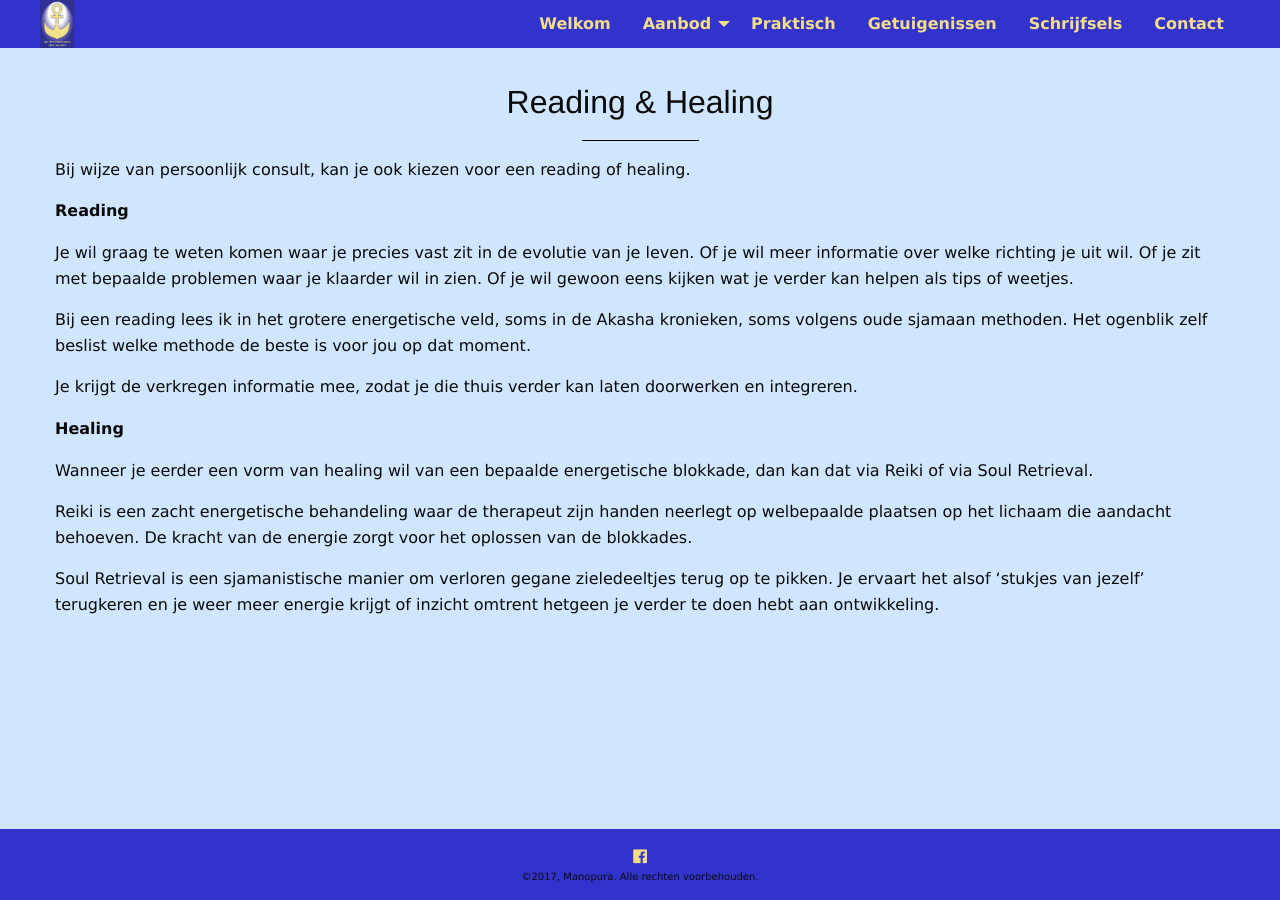
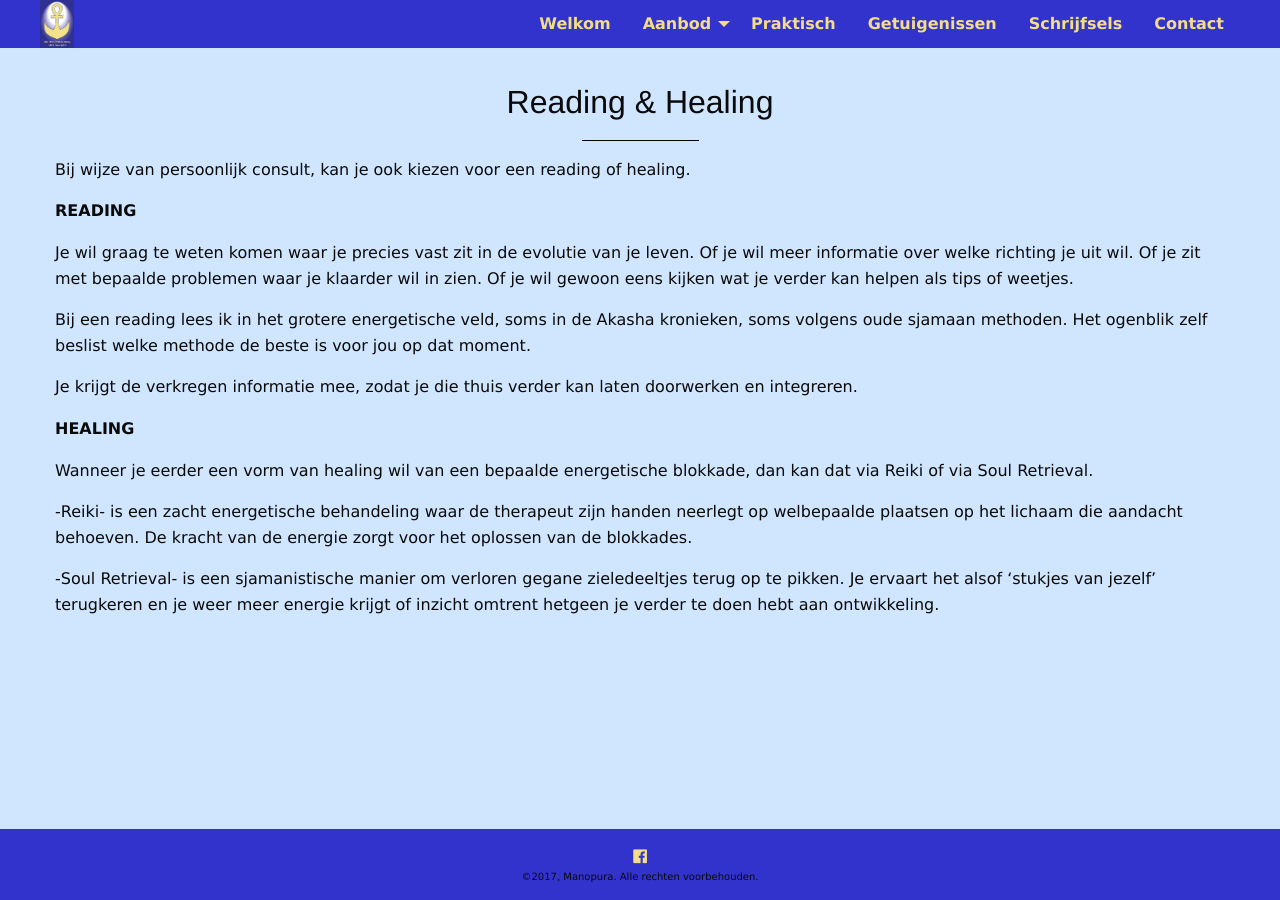
Before and after one commit to ankher/ankher.github.io, a Jekyll site: the page built from readinghealing.md, in a window 1280 px wide. Built offline with Jekyll 4.4.1, drawn with Linux system fonts in a browser that asks for light colours; nearby versions of some CDN libraries; our own code applies the rules of GitHub Pages for plain Markdown files.

```diff
--- a/readinghealing.md
+++ b/readinghealing.md
@@ -6,7 +6,7 @@ menu: readinghealing
 
 Bij wijze van persoonlijk consult, kan je ook kiezen voor een reading of healing.
 
-**Reading**
+**READING**
 
 Je wil graag te weten komen waar je precies vast zit in de evolutie van je leven. Of je wil meer informatie over welke richting je uit wil. Of je zit met bepaalde problemen waar je klaarder wil in zien. Of je wil gewoon eens kijken wat je verder kan helpen als tips of weetjes.
 
@@ -15,10 +15,10 @@ Bij een reading lees ik in het grotere energetische veld, soms in de Akasha kron
 Je krijgt de verkregen informatie mee, zodat je die thuis verder kan laten doorwerken en integreren.
 
 
-**Healing**
+**HEALING**
 
 Wanneer je eerder een vorm van healing wil van een bepaalde energetische blokkade, dan kan dat via Reiki of via Soul Retrieval.
 
-Reiki is een zacht energetische behandeling waar de therapeut zijn handen neerlegt op welbepaalde plaatsen op het lichaam die aandacht behoeven. De kracht van de energie zorgt voor het oplossen van de blokkades.
+-Reiki- is een zacht energetische behandeling waar de therapeut zijn handen neerlegt op welbepaalde plaatsen op het lichaam die aandacht behoeven. De kracht van de energie zorgt voor het oplossen van de blokkades.
 
-Soul Retrieval is een sjamanistische manier om verloren gegane zieledeeltjes terug op te pikken. Je ervaart het alsof 'stukjes van jezelf' terugkeren en je weer meer energie krijgt of inzicht omtrent hetgeen je verder te doen hebt aan ontwikkeling.
+-Soul Retrieval- is een sjamanistische manier om verloren gegane zieledeeltjes terug op te pikken. Je ervaart het alsof 'stukjes van jezelf' terugkeren en je weer meer energie krijgt of inzicht omtrent hetgeen je verder te doen hebt aan ontwikkeling.
```
